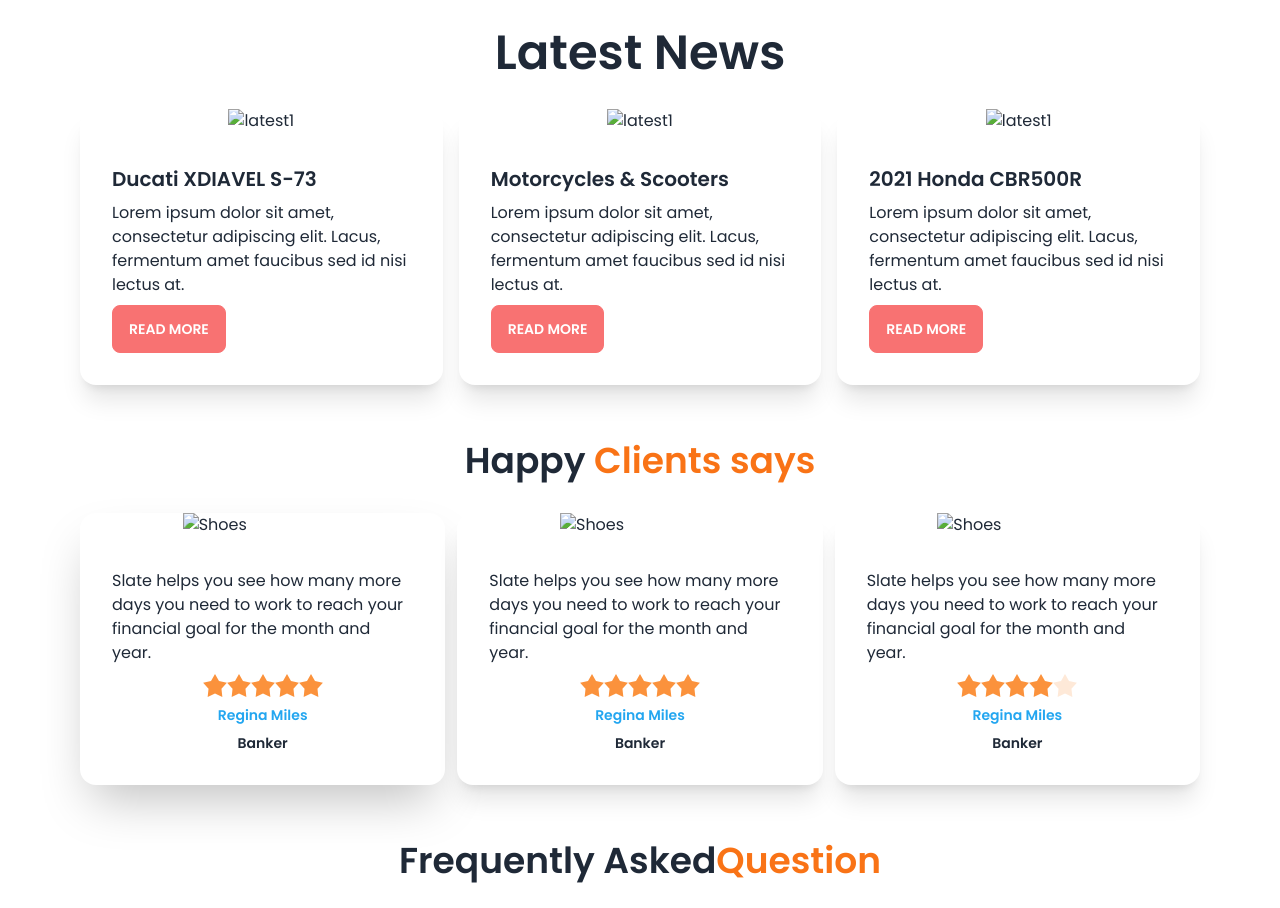
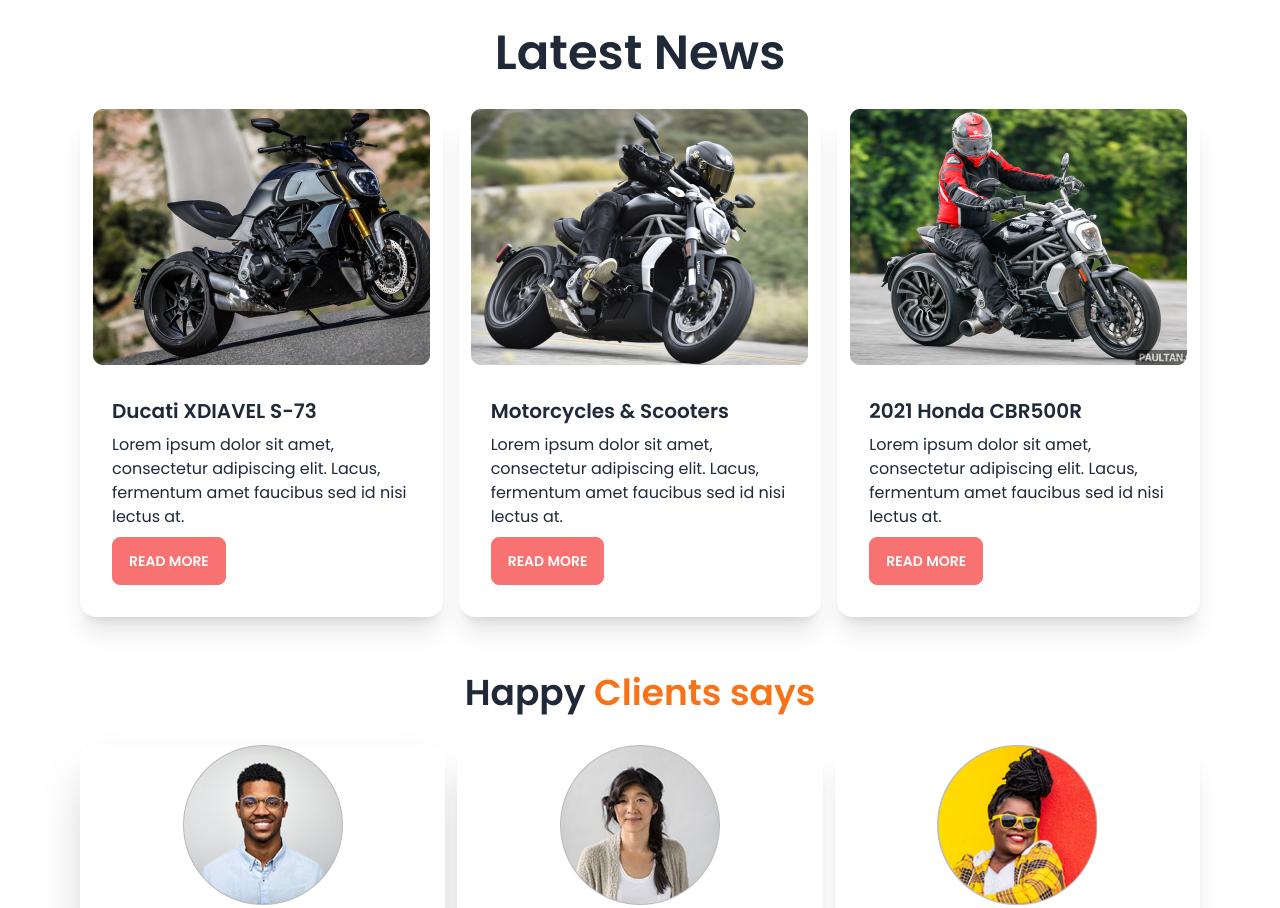
Before and after one commit to Ashraf-2/biker-zone-shop-tailwindcss-daisyui, a plain HTML site: page index.html in a window 1280 px wide. Shown: the part 985-1893 px from the top of the page. Drawn offline with nearby package versions, Linux system fonts and the light colour scheme; the site is published under a folder, as on GitHub Pages, so addresses that start at the root find nothing.

Commit message:
solve pic problem

```diff
--- a/index.html
+++ b/index.html
@@ -166,15 +166,15 @@
             <div class="grid m-auto grid-cols-3">
                 <!-- bike 1 -->
                 <div class="">
-                    <img class="w-3/4" src="./images/others/feature-bike.png" alt="">
+                    <img class="w-3/4" src="./images/others/feature-bike.png" alt="feature-bike">
                 </div>
                 <!-- bike 2 -->
                 <div>
-                    <img class="w-3/4" src="./images/others/feature-bike.png" alt="">
+                    <img class="w-3/4" src="./images/others/feature-bike.png" alt="feature-bike">
                 </div>
                 <!-- bike 3 -->
                 <div>
-                    <img class="w-3/4" src="./images/others/feature-bike.png" alt="">
+                    <img class="w-3/4" src="./images/others/feature-bike.png" alt="feature-bike">
                 </div>
             </div>
         </section>
@@ -188,7 +188,7 @@
                 <!-- news 1 -->
                 <div class="card bg-base-100 shadow-xl">
                     <figure>
-                        <img src="/images/others/latest1.png" alt="latest1" />
+                        <img src="./images/others/latest1.png" alt="latest1" />
                     </figure>
                     <div class="card-body text-start">
                         <h2 class="card-title font-3xl">Ducati XDIAVEL S-73</h2>
@@ -202,7 +202,7 @@
                 <!-- news 2 -->
                 <div class="card bg-base-100 shadow-xl">
                     <figure>
-                        <img src="/images/others/latest2.png" alt="latest1" />
+                        <img src="./images/others/latest2.png" alt="latest1" />
                     </figure>
                     <div class="card-body">
                         <h2 class="card-title">Motorcycles & Scooters</h2>
@@ -216,7 +216,7 @@
                 <!-- news 3-->
                 <div class="card bg-base-100 shadow-xl">
                     <figure>
-                        <img src="/images/others/latest3.png" alt="latest1" />
+                        <img src="./images/others/latest3.png" alt="latest1" />
                     </figure>
                     <div class="card-body">
                         <h2 class="card-title">2021 Honda CBR500R</h2>
@@ -236,7 +236,7 @@
             <div class="grid my-8 gap-3 grid-cols-1 md: gird-cols-2 lg:grid-cols-3">
                 <!-- review 1 -->
                 <div class="card w-auto bg-base-100 shadow-2xl">
-                    <figure><img class="w-40" src="/images/others/user-1.png" alt="Shoes" /></figure>
+                    <figure><img class="w-40" src="./images/others/user-1.png" alt="Shoes" /></figure>
                     <div class="card-body">
                         <p>Slate helps you see how many more days you need to work to reach your financial goal for the
                             month and year.</p>
@@ -254,7 +254,7 @@
                 </div>
                 <!-- review 2 -->
                 <div class="card w-auto bg-base-100 shadow-xl">
-                    <figure><img class="w-40" src="/images/others/user-2.png" alt="Shoes" /></figure>
+                    <figure><img class="w-40" src="./images/others/user-2.png" alt="Shoes" /></figure>
                     <div class="card-body">
                         <p>Slate helps you see how many more days you need to work to reach your financial goal for the
                             month and year.</p>
@@ -272,7 +272,7 @@
                 </div>
                 <!-- review 3 -->
                 <div class="card w-auto bg-base-100 shadow-xl">
-                    <figure><img class="w-40" src="/images/others/user-3.png" alt="Shoes" /></figure>
+                    <figure><img class="w-40" src="./images/others/user-3.png" alt="Shoes" /></figure>
                     <div class="card-body">
                         <p>Slate helps you see how many more days you need to work to reach your financial goal for the
                             month and year.</p>
@@ -299,7 +299,7 @@
 
             <div class="hero min-h-screen ">
                 <div class="hero-content flex-col lg:gap-20 lg:flex-row">
-                    <img src="/images/others/faq.png" class="w-3/4 lg:max-w-sm rounded-lg shadow-2xl" />
+                    <img src="./images/others/faq.png" class="w-3/4 lg:max-w-sm rounded-lg shadow-2xl" />
 
                     <div>
                         <!-- first question -->
```
